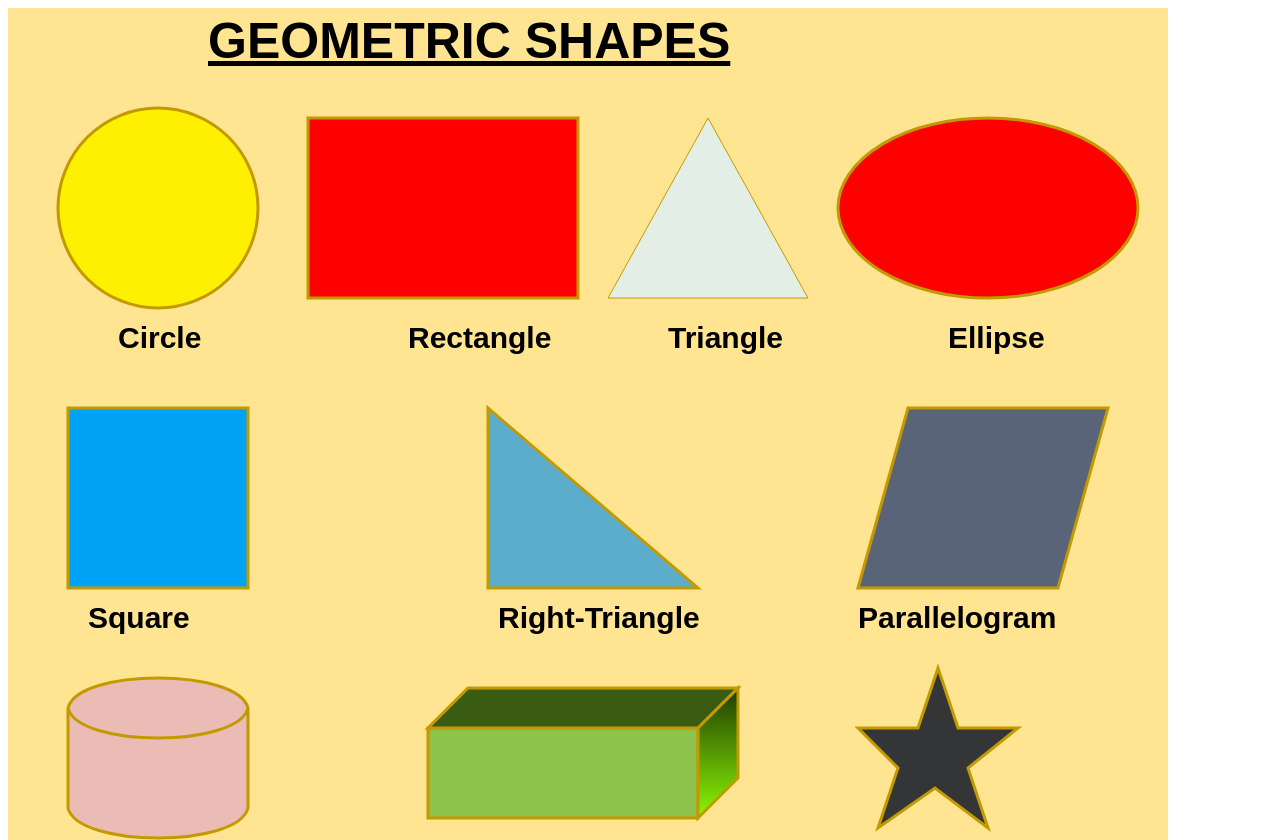
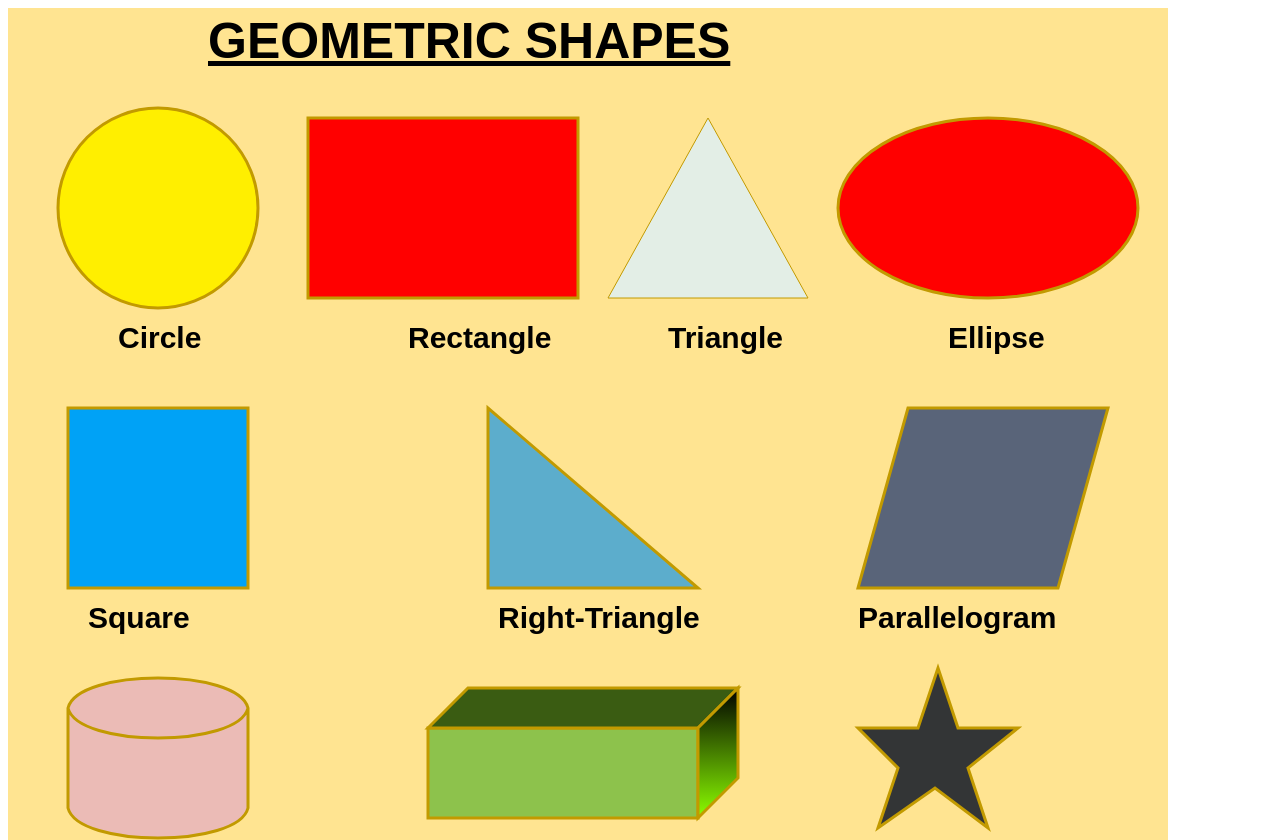
Before and after one commit to abhijithinapp/inapp_camp3_assignments, a plain HTML site: page shapes.html in a window 1280 px wide. Shown: the top 840 px of the page. Drawn offline with Linux system fonts and the light colour scheme.

Commit message:
some changes

```diff
--- a/shapes.html
+++ b/shapes.html
@@ -47,8 +47,8 @@
     <polygon points="420,720 460,680, 730,680 690,720" fill="#3a5c12" stroke="#c29a00" stroke-width="3"/>
     <defs>
         <linearGradient id="grad1" x1="0%" y1="0%" x2="0%" y2="100%">
-          <stop offset="0%" style="stop-color: #203b00;stop-opacity:1" />
-          <stop offset="100%" style="stop-color:#8bf806;stop-opacity:1" />
+          <stop offset="0%" style="stop-color: #000000;stop-opacity:1" />
+          <stop offset="100%" style="stop-color:#8cff00;stop-opacity:1" />
         </linearGradient>
       </defs>
     <polygon points="690,720 730,680 730,770 690,810" fill="url(#grad1)" stroke="#c29a00" stroke-width="3"/>
```
